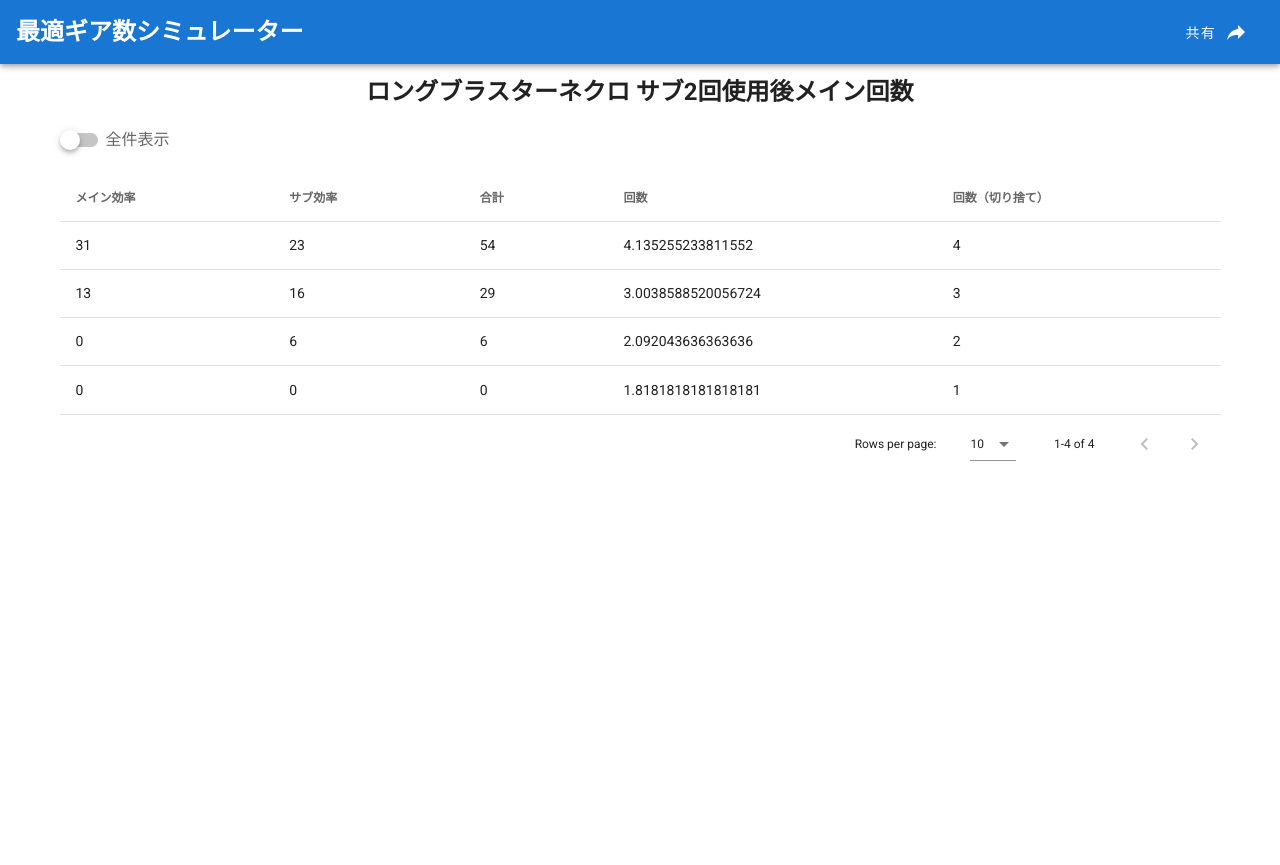
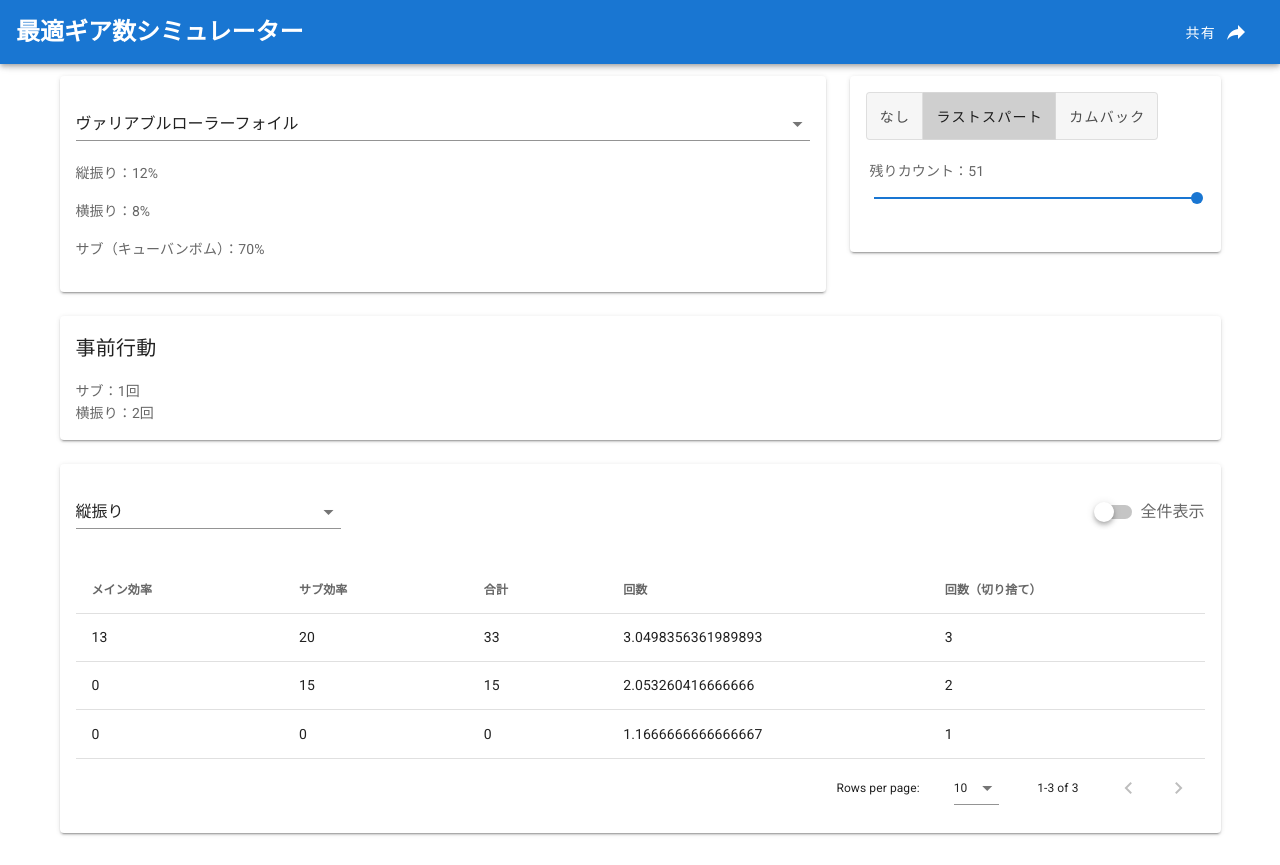
Before and after one commit to nakario/splatoon-best-gear, a Vue app: page / in a window 1280 px wide. Before the commit the page ends 800 px from the top, so only its background shows below. Built offline with nearby package versions, Linux system fonts and the light colour scheme.

Commit message:
Add dummy elements

```diff
--- a/src/components/Table.vue
+++ b/src/components/Table.vue
@@ -1,12 +1,70 @@
 <template>
   <v-container>
     <v-row class="text-center">
+      <v-col cols="8">
+        <v-card>
+          <v-card-text>
+            <v-select v-model="weapon" :items="weapons"></v-select>
+            <p v-for="action in actions" :key="action.text" class="text-start">
+              {{ `${action.text}：${action.base}%` }}
+            </p>
+          </v-card-text>
+        </v-card>
+      </v-col>
+      <v-col cols="4">
+        <v-card class="text-start">
+          <v-card-text>
+            <v-btn-toggle v-model="headGear">
+              <v-btn>
+                なし
+              </v-btn>
+              <v-btn>
+                ラストスパート
+              </v-btn>
+              <v-btn>
+                カムバック
+              </v-btn>
+            </v-btn-toggle>
+            <v-container class="pl-1 pb-0">
+              <p class="mt-2 mb-0">残りカウント：{{ remainingCount }}</p>
+            </v-container>
+            <v-slider v-model="remainingCount" min="30" max="51"></v-slider>
+          </v-card-text>
+        </v-card>
+      </v-col>
+    </v-row>
+    <v-row>
+      <v-col cols="12">
+        <v-card>
+          <v-card-title>事前行動</v-card-title>
+          <v-card-text>
+            サブ：1回<br />
+            横振り：2回
+          </v-card-text>
+        </v-card>
+      </v-col>
+    </v-row>
+    <v-row class="text-center">
       <v-col class="mb-5" cols="12">
-        <h2 class="headline font-weight-bold mb-3">
-          ロングブラスターネクロ サブ2回使用後メイン回数
-        </h2>
-        <v-switch v-model="showAll" label="全件表示"></v-switch>
-        <v-data-table :headers="headers" :items="filtered"></v-data-table>
+        <v-card>
+          <v-card-title>
+            <v-row>
+              <v-col md="auto">
+                <v-select v-model="action" :items="actions"></v-select>
+              </v-col>
+              <v-spacer></v-spacer>
+              <v-col md="auto">
+                <v-switch v-model="showAll" label="全件表示"></v-switch>
+              </v-col>
+            </v-row>
+          </v-card-title>
+          <v-card-text>
+            <v-data-table
+              :headers="headers"
+              :items="filtered(values)"
+            ></v-data-table>
+          </v-card-text>
+        </v-card>
       </v-col>
     </v-row>
   </v-container>
@@ -14,7 +72,11 @@
 
 <script lang="ts">
 import Vue from "vue";
-import { mainInkUsePercentage, subInkUsePercentage } from "@/system";
+import {
+  mainInkUsePercentage,
+  subInkUsePercentage,
+  lastSpurtPoint
+} from "@/system";
 import { combinations } from "@/combinations";
 
 interface ColumnItem {
@@ -31,6 +93,16 @@ export default Vue.extend({
 
   data: () => ({
     showAll: false,
+    weapon: "ヴァリアブルローラーフォイル",
+    weapons: ["ヴァリアブルローラーフォイル"],
+    action: "縦振り",
+    actions: [
+      { text: "縦振り", base: 12 },
+      { text: "横振り", base: 8 },
+      { text: "サブ（キューバンボム）", base: 70 }
+    ],
+    headGear: 1,
+    remainingCount: 51,
     headers: [
       {
         text: "メイン効率",
@@ -52,14 +124,24 @@ export default Vue.extend({
         text: "回数（切り捨て）",
         value: "repeatFloor"
       }
-    ],
-    values: (() => {
+    ]
+  }),
+  computed: {
+    values: function() {
       const vs: ColumnItem[] = [];
       for (const p of combinations()) {
         let ink = 100;
-        const subUsed = subInkUsePercentage(40, p.sub, 4) * 2;
+        let additional = 0;
+        if (this.headGear == 1) {
+          additional = lastSpurtPoint(this.remainingCount);
+        } else if (this.headGear == 2) {
+          additional = 10;
+        }
+        const subUsed = subInkUsePercentage(70, p.sub + additional, 2);
         ink -= subUsed;
-        const repeat = ink / mainInkUsePercentage(11, p.main, 2);
+        const yokoUsed = mainInkUsePercentage(8, p.main + additional, 2) * 2;
+        ink -= yokoUsed;
+        const repeat = ink / mainInkUsePercentage(12, p.main + additional, 2);
         const repeatFloor = Math.floor(repeat);
         vs.push({
           main: p.main,
@@ -91,12 +173,15 @@ export default Vue.extend({
           vs[i].best = true;
         }
       }
+      if (this.headGear != 0) {
+        return vs.filter(v => v.sum <= 47);
+      }
       return vs;
-    })()
-  }),
-  computed: {
-    filtered: function() {
-      return this.showAll ? this.values : this.values.filter(v => v.best);
+    }
+  },
+  methods: {
+    filtered: function(values: { best: boolean }[]) {
+      return this.showAll ? values : values.filter(v => v.best);
     }
   }
 });
--- a/src/system.ts
+++ b/src/system.ts
@@ -24,3 +24,11 @@ export function subInkUsePercentage(
   const x = 1 - g * (0.033 * ap - 0.00027 * ap * ap);
   return base * x;
 }
+
+export function lastSpurtPoint(remainingCount: number): number {
+  if (remainingCount > 50) return 0;
+  if (remainingCount > 44) return 51 - remainingCount;
+  if (remainingCount > 37) return 52 - remainingCount;
+  if (remainingCount > 30) return 53 - remainingCount;
+  return 24;
+}
```
